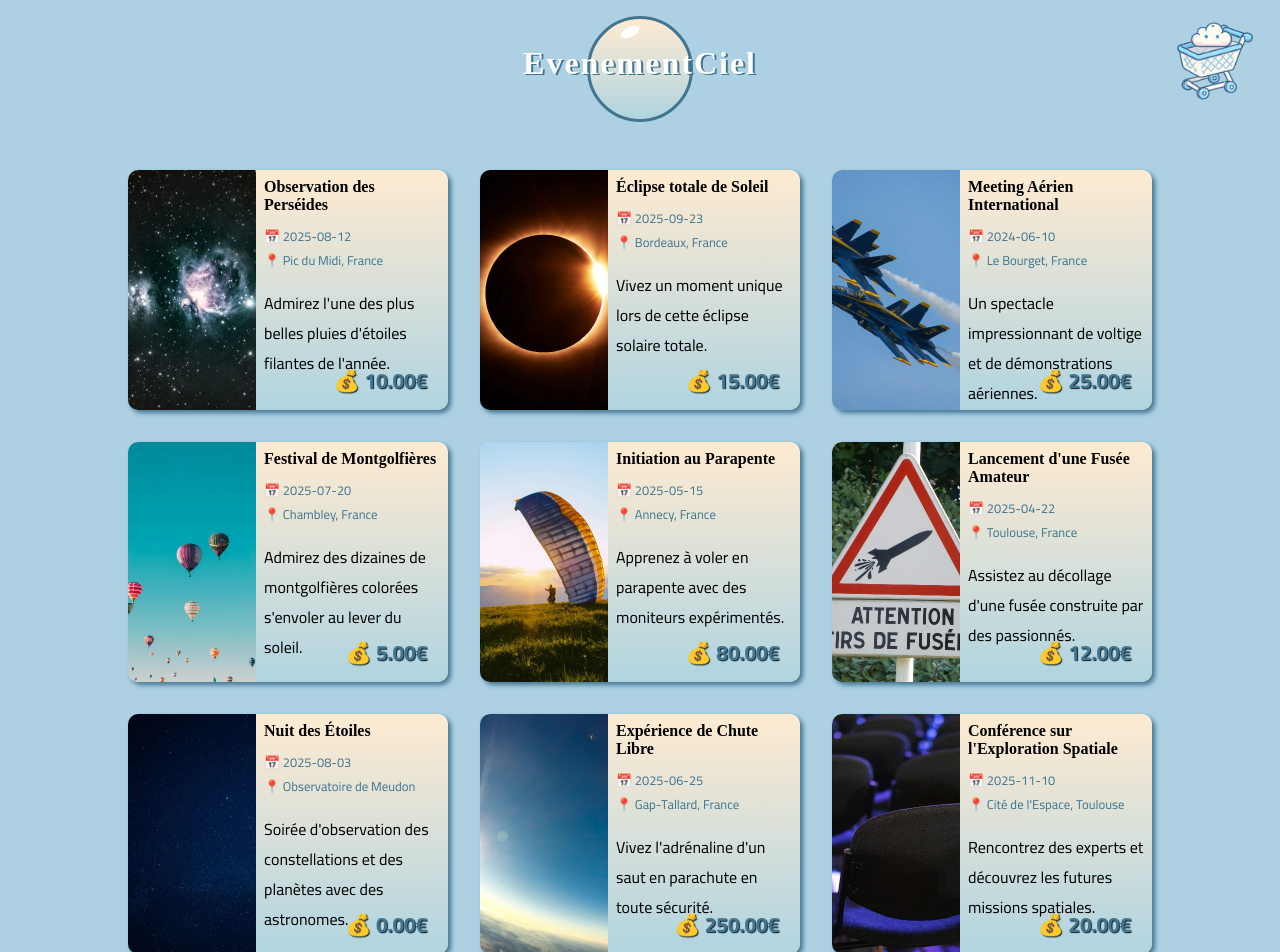
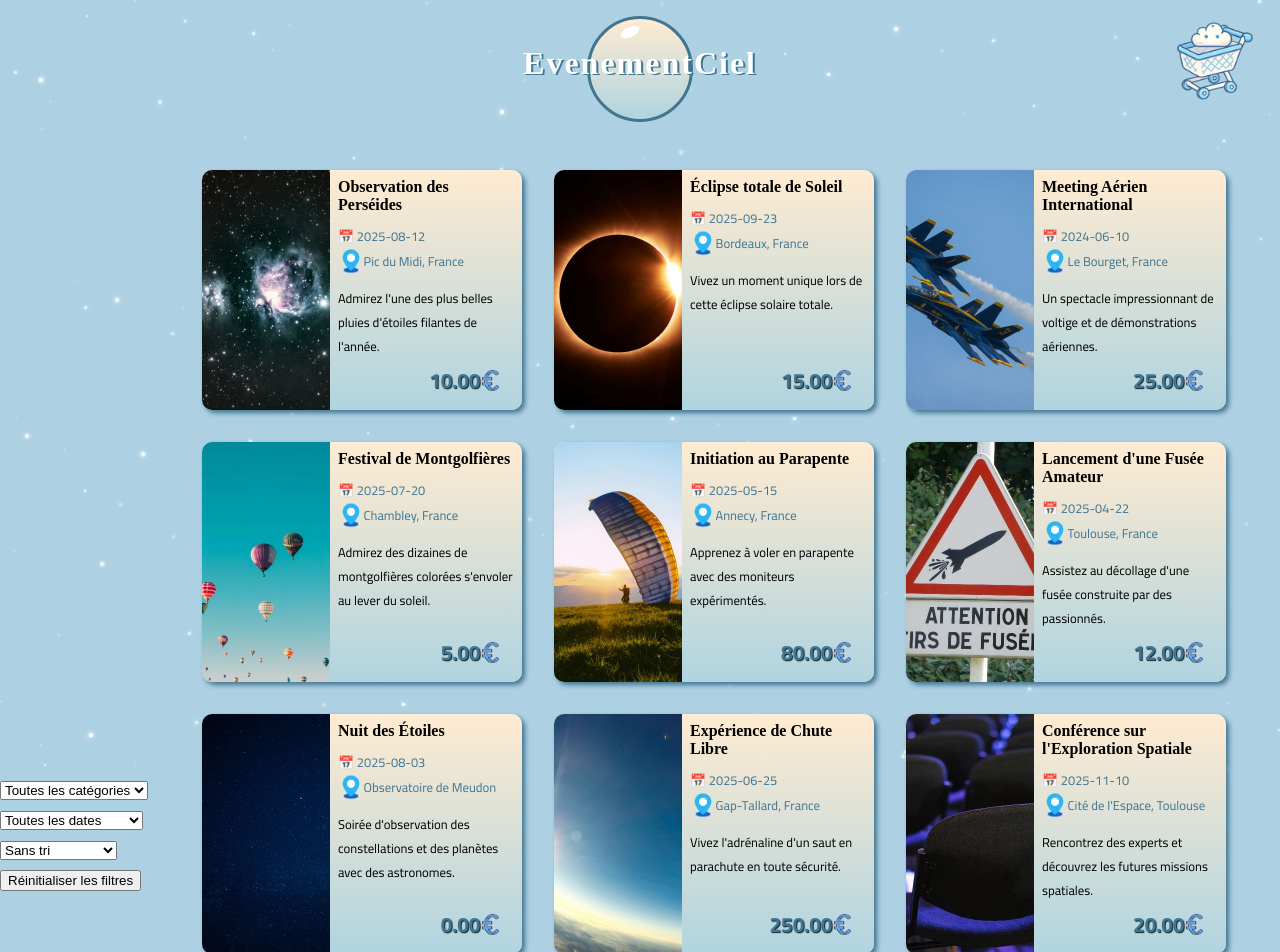
Before and after one commit to Paum2tair/projetJSM2, a React (Vite) app in the folder EvenemenCiel/: page / in a window 1280 px wide. Shown: the top 952 px of the page. Built offline with nearby package versions, Linux system fonts and the light colour scheme; a web font is replaced by a local one.

Commit message:
Je replace

```diff
--- a/EvenemenCiel/src/pages/Accueil.tsx
+++ b/EvenemenCiel/src/pages/Accueil.tsx
@@ -1,77 +1,137 @@
-import React, { useEffect, useState } from 'react';
+import React, { useEffect, useState } from "react";
 import "../assets/css/accueil.css";
-import { useNavigate } from 'react-router-dom';
-import Footer from '../components/Footer';
-import Header from '../components/Header';
-
-interface Event {
-    id: number;
-    title: string;
-    description: string;
-    date: string;
-    location: string;
-    category: string;
-    image: string;
-    organizer: string;
-    max_attendees: number;
-    price: number;
-}
+import { useNavigate } from "react-router-dom";
+import Footer from "../components/Footer";
+import Header from "../components/Header";
+import Etoiles from "../components/Etoiles";
+import { Event } from "../scripts/Event";
+import { filterAndSortEvents } from "../scripts/eventUtils";
 
 const Accueil: React.FC = () => {
     const nav = useNavigate();
     const [events, setEvents] = useState<Event[]>([]);
+    const [filteredEvents, setFilteredEvents] = useState<Event[]>([]);
+    const [categories, setCategories] = useState<string[]>([]); // Stocke les catégories
     const [error, setError] = useState<string | null>(null);
-    const [selectedEventId, setSelectedEventId] = useState<number | null>(null);
+    const [placesRemainingMap, setPlacesRemainingMap] = useState<{ [key: number]: number }>({});
 
+    // États pour les filtres
+    const [selectedCategory, setSelectedCategory] = useState<string | undefined>();
+    const [dateFilter, setDateFilter] = useState<"past" | "future" | undefined>();
+    const [priceOrder, setPriceOrder] = useState<"asc" | "desc" | undefined>();
+    const resetFilters = () => {
+        setSelectedCategory(undefined);
+        setDateFilter(undefined);
+        setPriceOrder(undefined);
+    };
     useEffect(() => {
-        fetch('/events.json')
+        fetch("/events.json")
             .then(response => {
                 if (!response.ok) {
-                    throw new Error('Erreur de chargement du JSON');
+                    throw new Error("Erreur de chargement du JSON");
                 }
                 return response.json();
             })
-            .then(data => setEvents(data))
+            .then((data: Event[]) => {
+                setEvents(data);
+                setFilteredEvents(data);
+
+                // Extraire les catégories uniques
+                const uniqueCategories = Array.from(new Set(data.map(event => event.category)));
+                setCategories(uniqueCategories);
+
+                // Initialiser les places restantes
+                const placesMap: { [key: number]: number } = {};
+                data.forEach(event => {
+                    const localStorageKey = `places_remaining_${event.id}`;
+                    const savedPlaces = localStorage.getItem(localStorageKey);
+                    placesMap[event.id] = savedPlaces !== null ? parseInt(savedPlaces, 10) : event.max_attendees;
+                });
+
+                setPlacesRemainingMap(placesMap);
+            })
             .catch(error => setError(error.message));
     }, []);
 
-    // Fonction pour sélectionner un événement
+    // Mettre à jour les événements filtrés et triés lorsque les filtres changent
+    useEffect(() => {
+        setFilteredEvents(filterAndSortEvents(events, selectedCategory, dateFilter, priceOrder));
+    }, [events, selectedCategory, dateFilter, priceOrder]);
+
+    // Fonction pour gérer la sélection d'un événement
     const handleSelectEvent = (id: number) => {
-        setSelectedEventId(id);
-        console.log(`Événement sélectionné : ${id}`);
+        const placesRemaining = placesRemainingMap[id] || 0;
+
+        if (placesRemaining === 0) {
+            alert("Aucune place disponible !");
+            return;
+        }
+
         nav(`/details/${id}`);
     };
 
     return (
         <div className="principale_container">
             <Header />
+            <Etoiles />
+
+            {/* Filtres dynamiques */}
 
 
             <div className="container">
+            <div className="filters">
+                <select value={selectedCategory || ''} onChange={(e) => setSelectedCategory(e.target.value || undefined)}>
+                    <option value="">Toutes les catégories</option>
+                    {categories.map(category => (
+                        <option key={category} value={category}>
+                            {category}
+                        </option>
+                    ))}
+                </select>
+
+                <select value={dateFilter || ''} onChange={(e) => setDateFilter(e.target.value as "past" | "future" || undefined)}>
+                    <option value="">Toutes les dates</option>
+                    <option value="past">Événements passés</option>
+                    <option value="future">Événements futurs</option>
+                </select>
+
+                <select value={priceOrder || ''} onChange={(e) => setPriceOrder(e.target.value as "asc" | "desc" || undefined)}>
+                    <option value="">Sans tri</option>
+                    <option value="asc">Prix croissant</option>
+                    <option value="desc">Prix décroissant</option>
+                </select>
+                <button onClick={resetFilters}>Réinitialiser les filtres</button>
+            </div>
                 <div className="lescarte">
                     {error && <p className="error">{error}</p>}
-            {events.map(event => (
+                    {filteredEvents.map(event => (
                         <div
                             key={event.id}
-                    className={`event-card ${selectedEventId === event.id ? 'selected' : ''}`}
+                            className={`event-card ${placesRemainingMap[event.id] === 0 ? "hidden" : ""}`}
                             onClick={() => handleSelectEvent(event.id)}
                         >
                             <img src={`/images/${event.title}.jpg`} alt={event.title} />
                             <div className="event-content">
                                 <div className="event-title">{event.title}</div>
                                 <div className="event-date">📅 {event.date}</div>
-                        <div className="event-location">📍 {event.location}</div>
-                        <p>{event.description}</p>
-                        <div className="event-price">💰 {event.price.toFixed(2)}€</div>
+                                <div className="event-location">
+                                    <img src="/epingle-de-la-carte.png" alt="Location" /> {event.location}
                                 </div>
+                                <p className="event-description">{event.description}</p>
+                                <div className="event-price">
+                                    {event.price.toFixed(2)}
+                                    <img src="/euro.png" alt="Euro" />
+                                </div>
+                            </div>
+                            <div className={`plusplace ${placesRemainingMap[event.id] === 0 ? "hidden" : ""}`}></div>
                         </div>
                     ))}
                 </div>
             </div>
-        < Footer />
+
+            <Footer />
         </div>
     );
-
 };
 
 export default Accueil;
```
Lines whose indentation alone changed are shown as unchanged.
